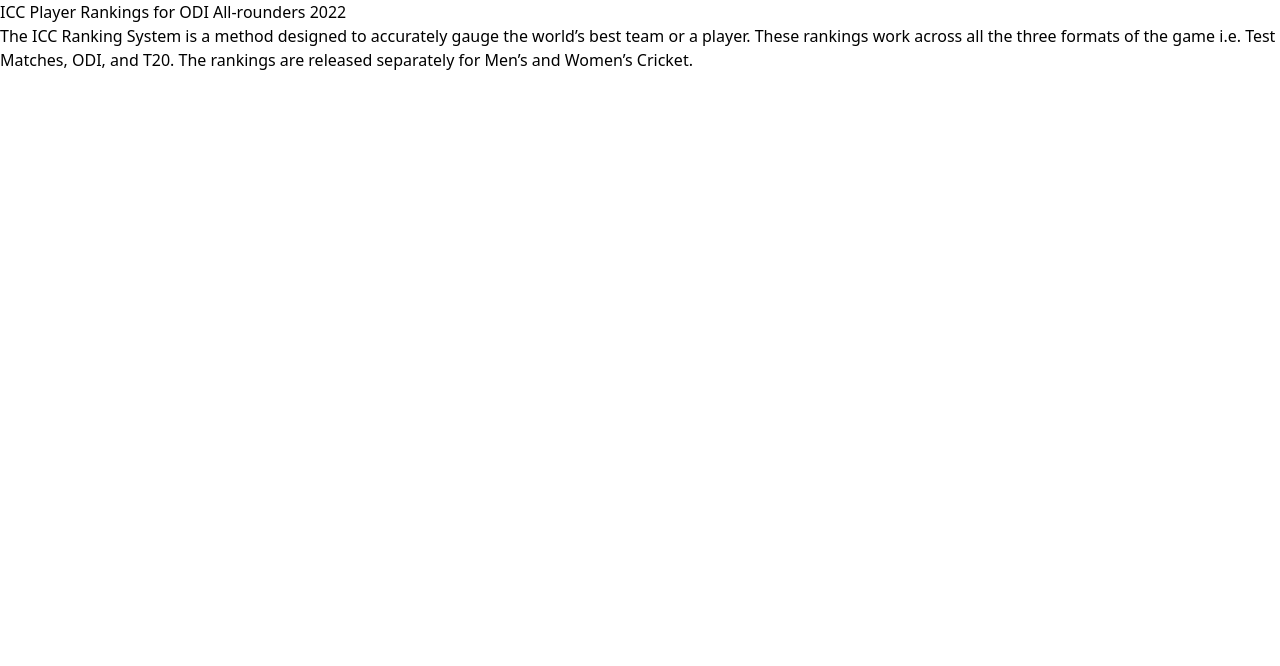
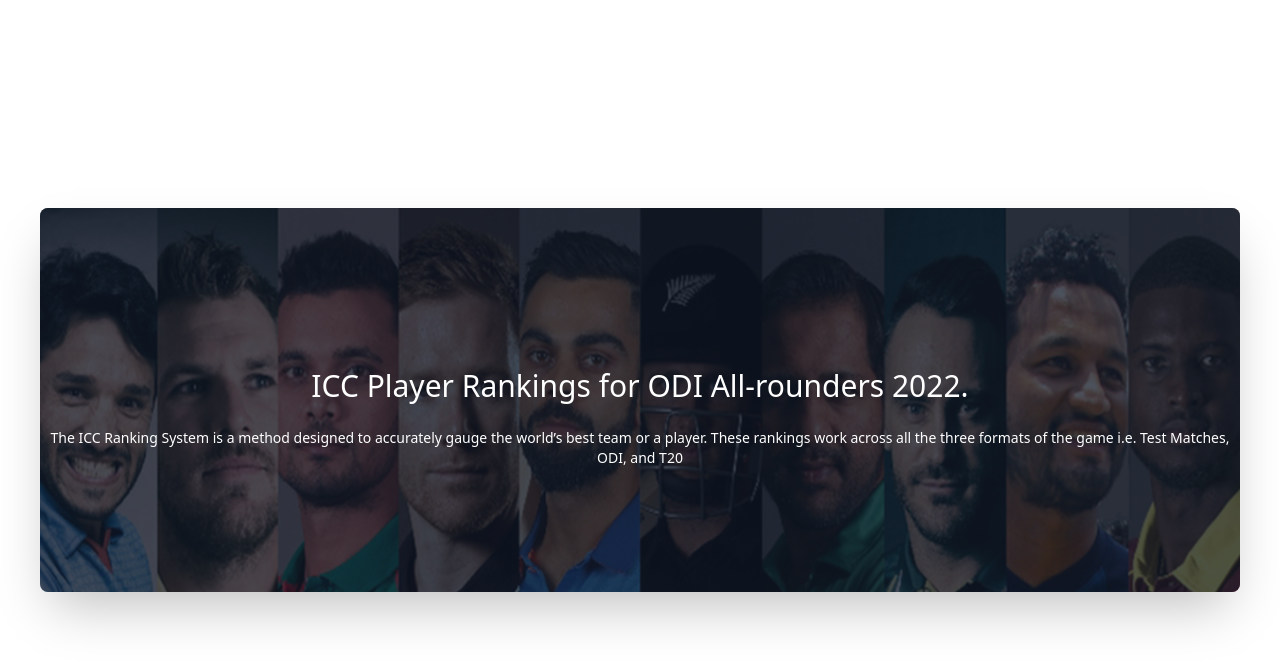
Before and after one commit to Anitaferdous1907/-Best-five-player-dom, a plain HTML site: page index.html in a window 1280 px wide. Drawn offline with nearby package versions, Linux system fonts and the light colour scheme.

Commit message:
banner part done with text

```diff
--- a/index.html
+++ b/index.html
@@ -10,10 +10,38 @@
 </head>
 
 <body>
-    <h1>ICC Player Rankings for ODI All-rounders 2022</h1>
-    <p>The ICC Ranking System is a method designed to accurately gauge the world’s best team or a player. These rankings
-        work across all the three formats of the game i.e. Test Matches, ODI, and T20. The rankings are released
-        separately for Men’s and Women’s Cricket.</p>
+    <section class="">
+
+
+        <div class="p-10 min-h-screen flex items-center justify-center ">
+            <div class="w-full  h-96 rounded-lg shadow-2xl overflow-hidden relative ">
+                <img class="absolute inset-0  w-full object-cover" src="images/ODI-Captains.png" alt="" />
+                <div class="absolute inset-0 bg-gray-900 bg-opacity-75"></div>
+                <div class=" h-full items-center justify-center relative">
+                    <div class="inline-block h-full items-center justify-center relative py-40">
+                        <h1 class="text-3xl text-white text-center font-medium hover:text-yellow-700  ">ICC Player
+                            Rankings
+                            for ODI
+                            All-rounders 2022.
+                        </h1>
+                        <br>
+                        <p class="text-center text-sm text-white  ">The ICC Ranking System is a method designed to
+                            accurately gauge
+                            the
+                            world’s
+                            best
+                            team or a player. These rankings work across all the three formats of the game i.e. Test
+                            Matches,
+                            ODI, and T20</p>
+
+                    </div>
+                    <div>
+
+                    </div>
+                </div>
+
+    </section>
+
 
     <script src="js/select-best-five.js"></script>
 </body>
```
Also changed, not shown: images/ODI-Captains.png (added).
